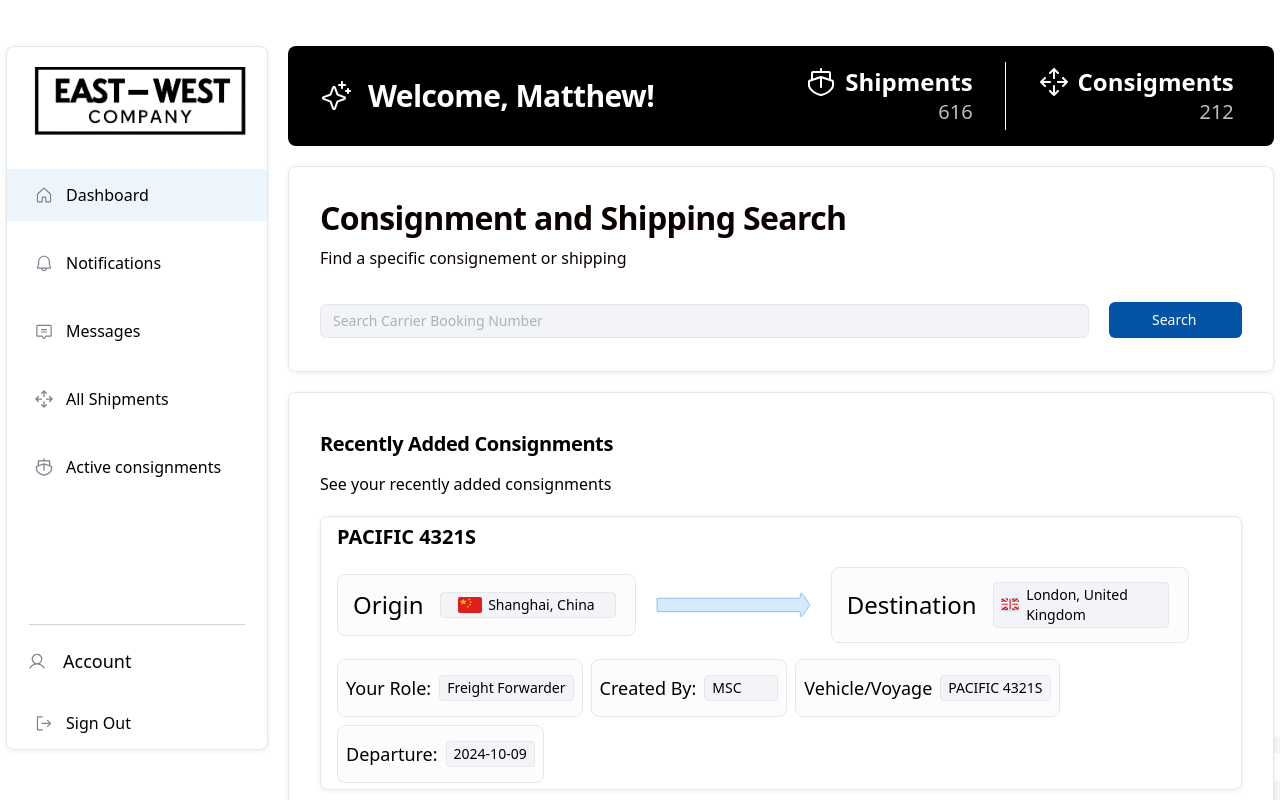
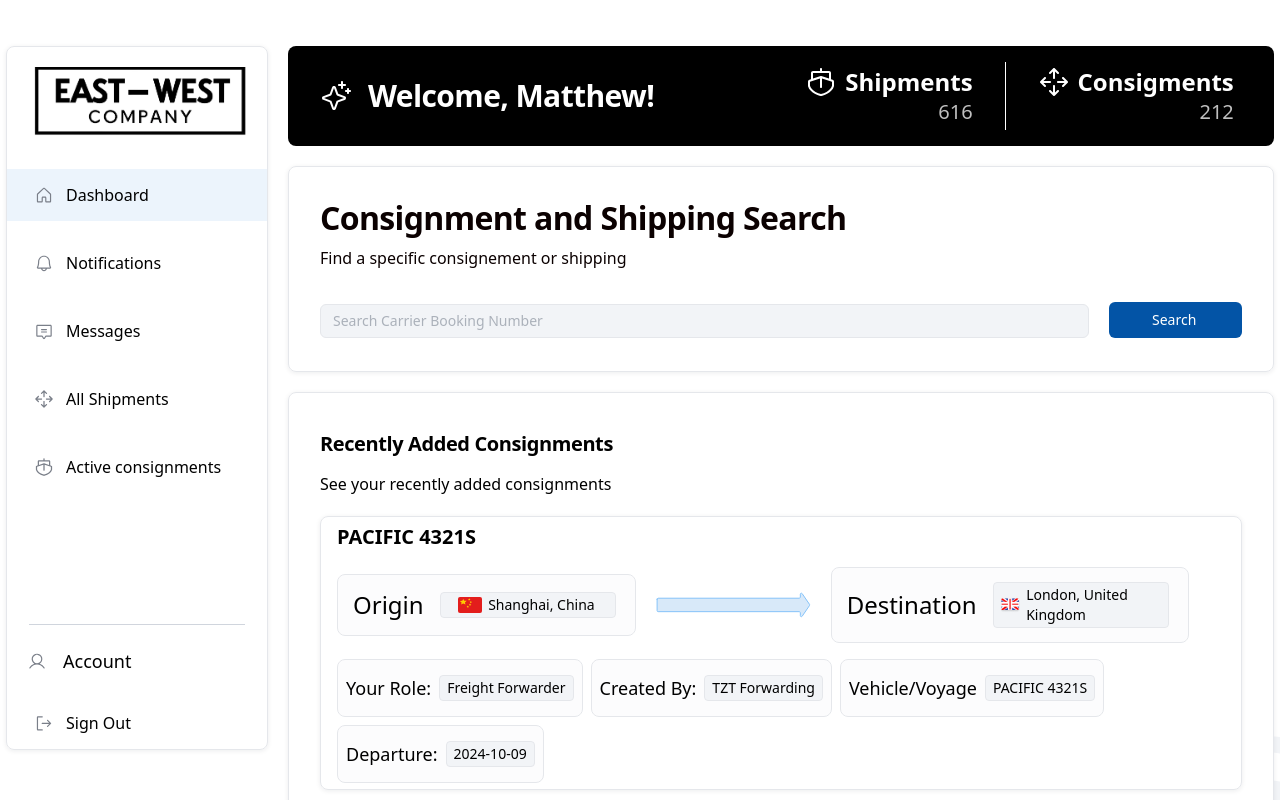
Before and after one commit to Timmotal/EWC_Shipping, a React (Vite) app: page / in a window 1280 px wide. Shown: the top 800 px of the page. Built offline with nearby package versions, Linux system fonts and the light colour scheme.

Commit message:
TZT forwarding redo again

```diff
--- a/src/components/RecentlyAddedConsigments.tsx
+++ b/src/components/RecentlyAddedConsigments.tsx
@@ -25,7 +25,7 @@ const RecentlyAddedConsigments = () => {
         },
       // secondaryDetails: {
         role: 'Freight Forwarder',
-        createdBy: 'MSC',
+        createdBy: 'TZT Forwarding',
         // vehicleVoyage: 'PACIFIC 4321S',
         departureDate: '2024-10-09'
       },
@@ -48,7 +48,7 @@ const RecentlyAddedConsigments = () => {
         },
         // secondaryDetails: { // Assuming you want to include these properties
           role: 'Freight Forwarder',
-          createdBy: 'MSC',
+          createdBy: 'TZT Forwarding',
           // vehicleVoyage: 'ATLANTIC 4321S',
           departureDate: '2024-10-09'
         // },
@@ -71,7 +71,7 @@ const RecentlyAddedConsigments = () => {
     //   // },
     //   // secondaryDetails: {
     //     role: 'Freight Forwarder',
-    //     createdBy: 'MSC',
+    //     createdBy: 'TZT Forwarding',
     //     vehicleVoyage: 'ATLANTIC 4321S',
     //     departureDate: '2024-10-09'
     //   },
```
